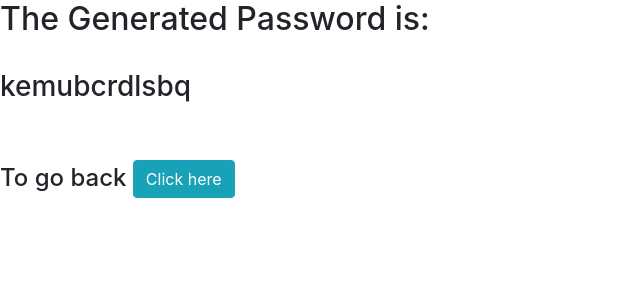
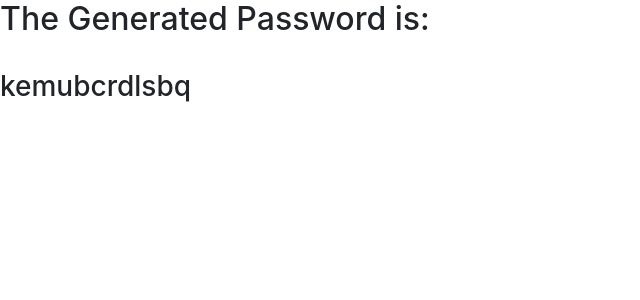
Before and after one commit to ozairsiraj/Password-Generator, a Django app: page /generatedpassword in a window 1280 px wide. Shown: the top 300 px of the page, without its empty margins (0-640 px from the left). Run offline with Django 3.2, Linux system fonts and the light colour scheme; some libraries are stand-ins or nearby versions.

Commit message:
Update password.html

```diff
--- a/generator/Templates/generator/password.html
+++ b/generator/Templates/generator/password.html
@@ -2,6 +2,3 @@
 <h2>The Generated Password is:</h2>
 <br>
 <h3>{{password}}</h3>
-<br>
-<br>
-<h4>To go back <a class="btn btn-info" role="button" href="{% url 'home' %}" target="_blank"> Click here</a></h4>
```
